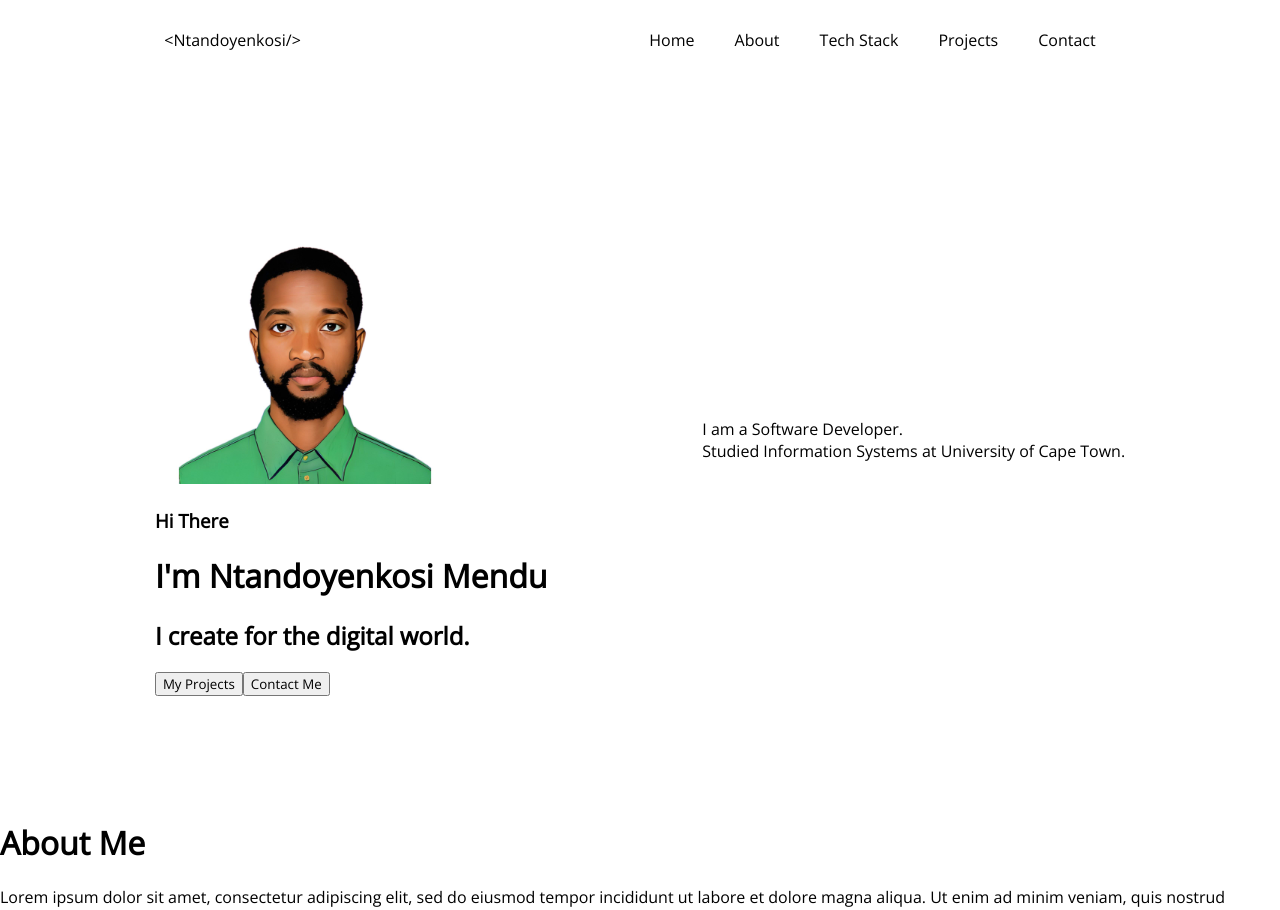
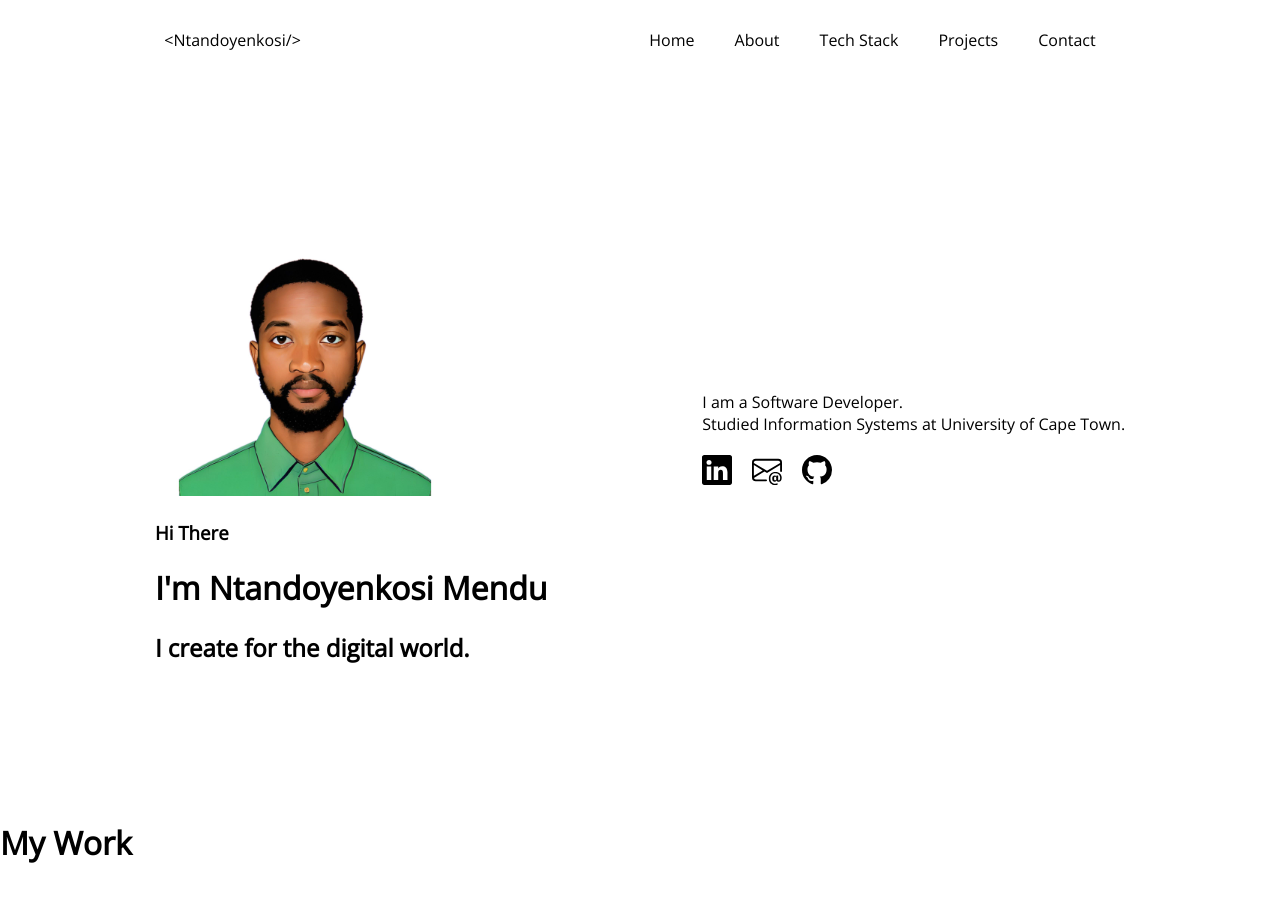
Before and after one commit to ntandoyenkosi1/portfolio, a React (Create React App) app: page / in a window 1280 px wide. Shown: the top 910 px of the page. Built offline with nearby package versions, Linux system fonts and the light colour scheme.

Commit message:
FInished the landing page Fixed console issues

```diff
--- a/src/App.js
+++ b/src/App.js
@@ -10,6 +10,9 @@ import ReactComponent from "./img/React"
 import TypeScript from "./img/TypeScript"
 import Star from "./components/Star"
 import StarFilled from "./components/StarFilled"
+import GitHub from "./components/GitHub"
+import LinkedIn from "./components/LinkedIn"
+import Email from "./components/Email"
 function App() {
   return (
     <div>
@@ -32,22 +35,18 @@ function App() {
           <h1>I'm Ntandoyenkosi Mendu</h1>
           {/* {I am a software developer} */}
           <h2>I create for the digital world.</h2>
-          <div>
-            <button>My Projects</button>
-            <button>Contact Me</button>
-          </div>
         </div>
         <div>
           I am a Software Developer.
-          <br/>
+          <br />
           Studied Information Systems at University of Cape Town.
-
+          <div>
+            <a title="Let's connect on LinkedIn" href="https://www.linkedin.com/in/ntandoyenkosi-mendu/" target="_blank"><LinkedIn /></a>
+            <a title="Contact me via Email" href="mailto:ntandoyenkosi.mendu@gmail.com" target="_blank"><Email /></a>
+            <a title="Check out my work on GitHub" href="https://github.com/ntandoyenkosi1" target="_blank"><GitHub /></a>
+          </div>
         </div>
 
-      </div>
-      <div className="about">
-        <h1>About Me</h1>
-        <p>Lorem ipsum dolor sit amet, consectetur adipiscing elit, sed do eiusmod tempor incididunt ut labore et dolore magna aliqua. Ut enim ad minim veniam, quis nostrud exercitation ullamco laboris nisi ut aliquip ex ea commodo consequat. Duis aute irure dolor in reprehenderit in voluptate velit esse cillum dolore eu fugiat nulla pariatur. Excepteur sint occaecat cupidatat non proident, sunt in culpa qui officia deserunt mollit anim id est laborum.</p>
       </div>
       <div className="work">
         <h1>My Work</h1>
--- a/src/components/Email.jsx
+++ b/src/components/Email.jsx
@@ -1,5 +1,5 @@
 function Email(){
-    return(<svg xmlns="http://www.w3.org/2000/svg" width="16" height="16" fill="currentColor" class="bi bi-envelope-at" viewBox="0 0 16 16">
+    return(<svg xmlns="http://www.w3.org/2000/svg" width="30" height="30" fill="currentColor" className="bi bi-envelope-at" viewBox="0 0 16 16">
     <path d="M2 2a2 2 0 0 0-2 2v8.01A2 2 0 0 0 2 14h5.5a.5.5 0 0 0 0-1H2a1 1 0 0 1-.966-.741l5.64-3.471L8 9.583l7-4.2V8.5a.5.5 0 0 0 1 0V4a2 2 0 0 0-2-2H2Zm3.708 6.208L1 11.105V5.383l4.708 2.825ZM1 4.217V4a1 1 0 0 1 1-1h12a1 1 0 0 1 1 1v.217l-7 4.2-7-4.2Z"/>
     <path d="M14.247 14.269c1.01 0 1.587-.857 1.587-2.025v-.21C15.834 10.43 14.64 9 12.52 9h-.035C10.42 9 9 10.36 9 12.432v.214C9 14.82 10.438 16 12.358 16h.044c.594 0 1.018-.074 1.237-.175v-.73c-.245.11-.673.18-1.18.18h-.044c-1.334 0-2.571-.788-2.571-2.655v-.157c0-1.657 1.058-2.724 2.64-2.724h.04c1.535 0 2.484 1.05 2.484 2.326v.118c0 .975-.324 1.39-.639 1.39-.232 0-.41-.148-.41-.42v-2.19h-.906v.569h-.03c-.084-.298-.368-.63-.954-.63-.778 0-1.259.555-1.259 1.4v.528c0 .892.49 1.434 1.26 1.434.471 0 .896-.227 1.014-.643h.043c.118.42.617.648 1.12.648Zm-2.453-1.588v-.227c0-.546.227-.791.573-.791.297 0 .572.192.572.708v.367c0 .573-.253.744-.564.744-.354 0-.581-.215-.581-.8Z"/>
   </svg>)
--- a/src/components/GitHub.jsx
+++ b/src/components/GitHub.jsx
@@ -1,5 +1,5 @@
 function GitHub(){
-    return(<svg xmlns="http://www.w3.org/2000/svg" width="16" height="16" fill="currentColor" class="bi bi-github" viewBox="0 0 16 16">
+    return(<svg xmlns="http://www.w3.org/2000/svg" width="30" height="30" fill="currentColor" className="bi bi-github" viewBox="0 0 16 16">
     <path d="M8 0C3.58 0 0 3.58 0 8c0 3.54 2.29 6.53 5.47 7.59.4.07.55-.17.55-.38 0-.19-.01-.82-.01-1.49-2.01.37-2.53-.49-2.69-.94-.09-.23-.48-.94-.82-1.13-.28-.15-.68-.52-.01-.53.63-.01 1.08.58 1.23.82.72 1.21 1.87.87 2.33.66.07-.52.28-.87.51-1.07-1.78-.2-3.64-.89-3.64-3.95 0-.87.31-1.59.82-2.15-.08-.2-.36-1.02.08-2.12 0 0 .67-.21 2.2.82.64-.18 1.32-.27 2-.27.68 0 1.36.09 2 .27 1.53-1.04 2.2-.82 2.2-.82.44 1.1.16 1.92.08 2.12.51.56.82 1.27.82 2.15 0 3.07-1.87 3.75-3.65 3.95.29.25.54.73.54 1.48 0 1.07-.01 1.93-.01 2.2 0 .21.15.46.55.38A8.012 8.012 0 0 0 16 8c0-4.42-3.58-8-8-8z"/>
   </svg>)
 }
--- a/src/components/LinkedIn.jsx
+++ b/src/components/LinkedIn.jsx
@@ -1,5 +1,5 @@
 function LinkedIn(){
-    return(<svg xmlns="http://www.w3.org/2000/svg" width="16" height="16" fill="currentColor" class="bi bi-linkedin" viewBox="0 0 16 16">
+    return(<svg xmlns="http://www.w3.org/2000/svg" width="30" height="30" fill="currentColor" className="bi bi-linkedin" viewBox="0 0 16 16">
     <path d="M0 1.146C0 .513.526 0 1.175 0h13.65C15.474 0 16 .513 16 1.146v13.708c0 .633-.526 1.146-1.175 1.146H1.175C.526 16 0 15.487 0 14.854V1.146zm4.943 12.248V6.169H2.542v7.225h2.401zm-1.2-8.212c.837 0 1.358-.554 1.358-1.248-.015-.709-.52-1.248-1.342-1.248-.822 0-1.359.54-1.359 1.248 0 .694.521 1.248 1.327 1.248h.016zm4.908 8.212V9.359c0-.216.016-.432.08-.586.173-.431.568-.878 1.232-.878.869 0 1.216.662 1.216 1.634v3.865h2.401V9.25c0-2.22-1.184-3.252-2.764-3.252-1.274 0-1.845.7-2.165 1.193v.025h-.016a5.54 5.54 0 0 1 .016-.025V6.169h-2.4c.03.678 0 7.225 0 7.225h2.4z"/>
   </svg>)
 }
--- a/src/components/Star.jsx
+++ b/src/components/Star.jsx
@@ -1,6 +1,6 @@
 function Star() {
     return (
-        <svg xmlns="http://www.w3.org/2000/svg" width="16" height="16" fill="currentColor" class="bi bi-star" viewBox="0 0 16 16">
+        <svg xmlns="http://www.w3.org/2000/svg" width="16" height="16" fill="currentColor" className="bi bi-star" viewBox="0 0 16 16">
             <path d="M2.866 14.85c-.078.444.36.791.746.593l4.39-2.256 4.389 2.256c.386.198.824-.149.746-.592l-.83-4.73 3.522-3.356c.33-.314.16-.888-.282-.95l-4.898-.696L8.465.792a.513.513 0 0 0-.927 0L5.354 5.12l-4.898.696c-.441.062-.612.636-.283.95l3.523 3.356-.83 4.73zm4.905-2.767-3.686 1.894.694-3.957a.565.565 0 0 0-.163-.505L1.71 6.745l4.052-.576a.525.525 0 0 0 .393-.288L8 2.223l1.847 3.658a.525.525 0 0 0 .393.288l4.052.575-2.906 2.77a.565.565 0 0 0-.163.506l.694 3.957-3.686-1.894a.503.503 0 0 0-.461 0z" />
         </svg>
     )
--- a/src/components/StarFilled.jsx
+++ b/src/components/StarFilled.jsx
@@ -1,6 +1,6 @@
 function StarFilled(){
     return(
-        <svg xmlns="http://www.w3.org/2000/svg" width="16" height="16" fill="currentColor" class="bi bi-star-fill" viewBox="0 0 16 16">
+        <svg xmlns="http://www.w3.org/2000/svg" width="16" height="16" fill="currentColor" className="bi bi-star-fill" viewBox="0 0 16 16">
   <path d="M3.612 15.443c-.386.198-.824-.149-.746-.592l.83-4.73L.173 6.765c-.329-.314-.158-.888.283-.95l4.898-.696L7.538.792c.197-.39.73-.39.927 0l2.184 4.327 4.898.696c.441.062.612.636.282.95l-3.522 3.356.83 4.73c.078.443-.36.79-.746.592L8 13.187l-4.389 2.256z"/>
 </svg>
     )
--- a/src/img/Css.jsx
+++ b/src/img/Css.jsx
@@ -1,8 +1,8 @@
 import * as React from "react";
 const Css = (props) => (
   <svg
-    width="256ppx"
-    height="256pxpx"
+    width="256px"
+    height="256px"
     viewBox="0 0 32 32"
     xmlns="http://www.w3.org/2000/svg"
     {...props}
--- a/src/index.css
+++ b/src/index.css
@@ -35,8 +35,8 @@ header>div>a {
 }
 
 .tech>svg {
-  width: 200px;
-  height: 200px;
+  width: 100px;
+  height: 100px;
 }
 
 .tech {
@@ -65,3 +65,11 @@ header>div>a {
     align-items: center !important;
     justify-content: space-evenly !important;
 }
+.landing-page svg{
+  padding: 20px 20px 0px 0px;
+}
+
+.landing-page a{
+  text-decoration: none;
+  color:black;
+}
```
